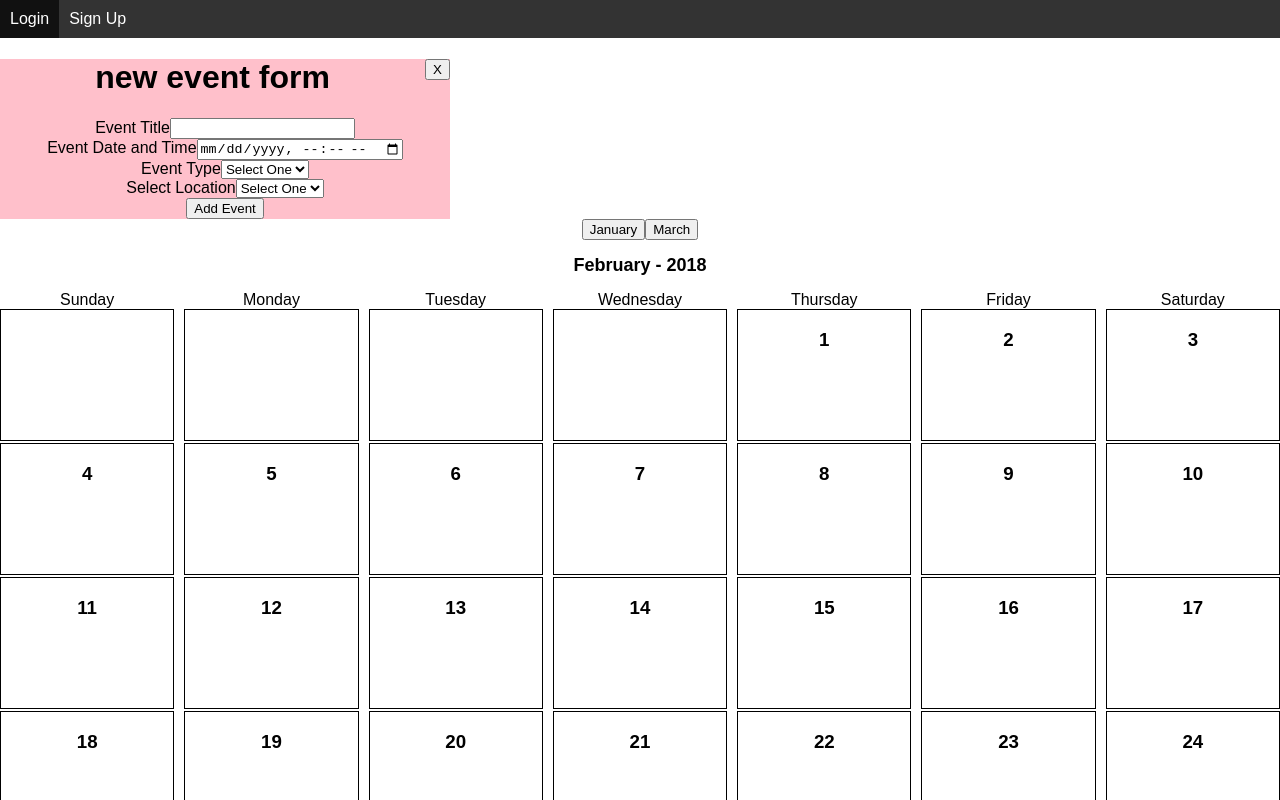
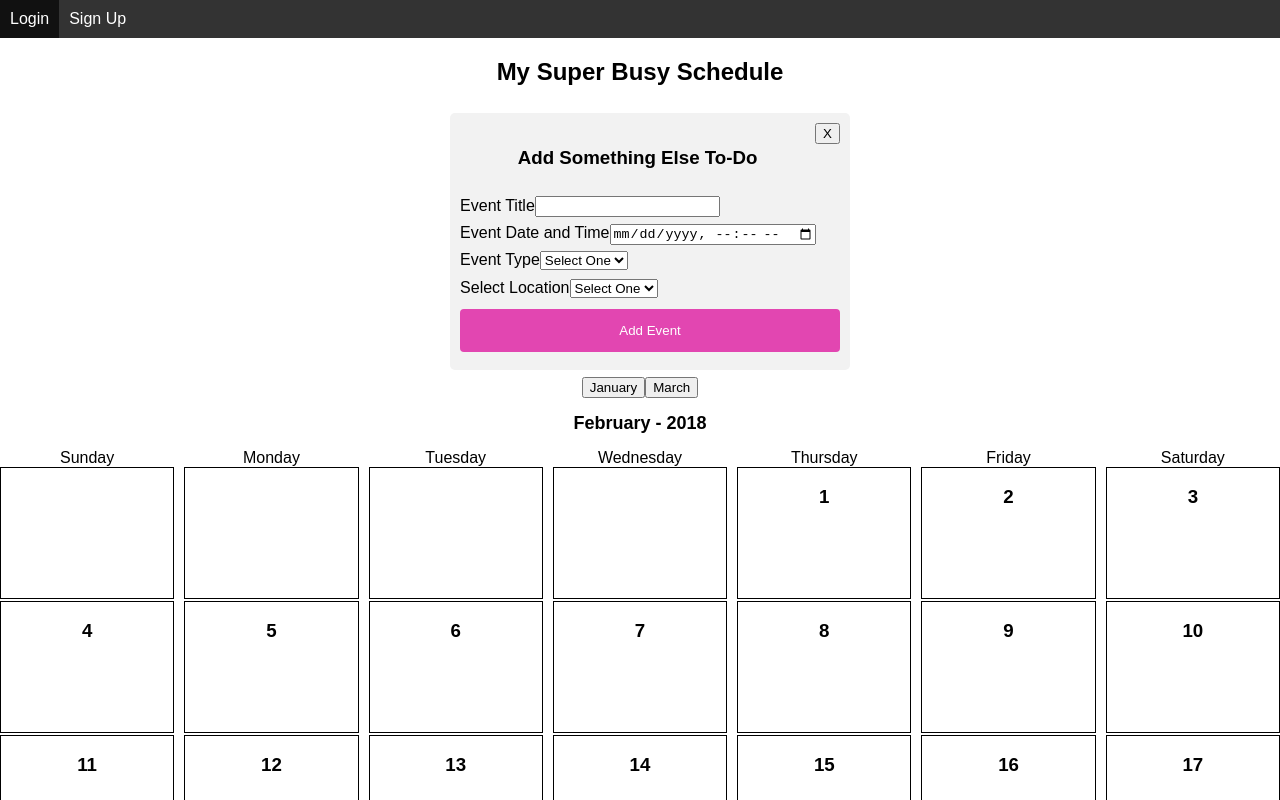
Before and after one commit to iamm28/imbusy-frontend, a React (Create React App) app: page /calendar in a window 1280 px wide. Both pictures are taken after a click on the button "Add New Event". Shown: the top 800 px of the page. Built offline with nearby package versions, Linux system fonts and the light colour scheme.

Commit message:
clean up event edits and forms

```diff
--- a/src/App.css
+++ b/src/App.css
@@ -97,23 +97,80 @@ nav li:hover {
   background-color: #111;
 }
 
+ .form-div-with-titles {
+  text-align: left;
+  line-height: 1.7;
+  background-color: grey;
+  width: 100%;
+  grid-column-start: 2;
+  border-radius: 5px;
+  background-color: #f2f2f2;
+  padding: 10px;
+}
+
 form {
+
+}
+
+
+.form-holder {
+  display: grid;
+  grid-template-columns: 35% auto 35%;
+  margin: 7px;
+  /* background-color: blue; */
+}
+
+form input[type=text], form select, {
+    width: 100%;
+    padding: 10px 20px;
+    margin: 5px 0;
+    display: inline-block;
+    border: 1px solid #ccc;
+    border-radius: 4px;
+    box-sizing: border-box;
+}
+
+form input[type=submit] {
+    width: 100%;
+    background-color: #e246b1;
+    color: white;
+    padding: 14px 20px;
+    margin: 8px 0;
+    border: none;
+    border-radius: 4px;
+    cursor: pointer;
+}
+
+form input[type=submit]:hover {
+    background-color: #4646e2;
+}
+
+button:hover {
+  background-color: #4646e2;
+  color: white;
+}
+
+h3, h1, h2 {
   text-align: center;
 }
-
 .close {
   float: right;
 }
 
-.form-container {
-  background-color: pink;
-  width: 450px;
+
+
+#top-of-page {
+  /* background-color: yellow; */
+  display: grid;
+  grid-template-columns: 35% auto 35%;
+  justify-items: center;
 }
 
-#top-of-page {
+#top-of-page h2 {
+  grid-column: 2;
 }
-
 
 #new-event-button {
   width: 100px;
+  grid-column: 2;
 }
--- a/src/App.js
+++ b/src/App.js
@@ -25,10 +25,17 @@ class App extends Component {
         event_type: '',
         location_id: ''
     },
+    editEvent: {
+        id: '',
+        title: '',
+        date_time: '',
+        event_type: '',
+        location_id: ''
+    },
     showNewEventForm: false,
     eventInDetail: undefined,
     canEditForm: false,
-    month: new Date().getMonth()+1
+    month: new Date().getMonth()+1,
   }
 
   setLoggedInUser = (user) => {
@@ -118,8 +125,18 @@ getLocations = () => {
   })
   }
 
+  onEditInputChange = (e) => {
+    this.setState({
+      editEvent: {
+        ...this.state.editEvent,
+        [e.target.name]: e.target.value
+    }
+  })
+  }
+
 
 handleNewEventSubmit = (event) => {
+  console.log(this.state.newEvent)
   event.preventDefault()
   adapter.eventHandlers.addEvent(this.state.newEvent)
   .then(resp => {
@@ -145,6 +162,17 @@ clearNewEvent = () => {
   })
 }
 
+clearEditEvent = () => {
+  this.setState({
+    editEvent: {
+      title: '',
+      date_time: '',
+      event_type: '',
+      location_id: ''
+    }
+  })
+}
+
 handleNewEventButtonClick = () => {
   this.setState({
     showNewEventForm: !this.state.showNewEventForm
@@ -158,10 +186,10 @@ handleEventDetailsClick = (event) => {
 }
 
 showEventEdit = (event) => {
-  console.log(event)
   this.setState({
     canEditForm: !this.state.canEditForm,
-    newEvent: {
+    editEvent: {
+      id: event.id,
       title: event.title,
       date_time: event.date_time,
       event_type: event.event_type,
@@ -178,15 +206,19 @@ hideEventDetail = () => {
 }
 
 hideEventEdit = () => {
-  this.clearNewEvent()
+  this.clearEditEvent()
   this.setState({
     eventInDetail: undefined,
     canEditForm: !this.state.canEditForm
   })
 }
 
-handleEventEdit = (event) => {
-  adapter.eventHandlers.editEvent(event.id, this.state.newEvent).then(resp=> this.updateEventInList(resp))
+handleEventEdit = (e) => {
+  e.preventDefault()
+
+  adapter.eventHandlers.editEvent(this.state.editEvent)
+  .then(res=> this.continueEventEdit(res))
+
 }
 
 handleEventDelete = (event) => {
@@ -198,23 +230,18 @@ handleEventDelete = (event) => {
   })
 }
 
-updateEventInList = (resp) => {
- this.removeEventFromList(resp)
- debugger
- this.displayMonth(resp.date_time)
- this.setState({
-     events: [...this.state.events, resp],
-     eventInDetail: undefined
-   })
- }
-
-displayMonth = (datetime) => {
-  let month = new Date(datetime).getMonth()+1
-  debugger
-  this.setState({
+continueEventEdit = (res) => {
+  console.log(`${res} resp` )
+this.removeEventFromList(res)
+let month = new Date(res.date_time).getMonth()+1
+this.setState({
+    events: [...this.state.events, res],
+    eventInDetail: undefined,
     month: month
   })
+this.clearEditEvent()
 }
+
 
 removeEventFromList = (event) => {
   let newEvents = this.state.events.filter(
@@ -263,14 +290,18 @@ removeInvites = (event) => {
               handleNewEventSubmit={this.handleNewEventSubmit}
               handleNewEventButtonClick={this.handleNewEventButtonClick}
               showNewEventForm={this.state.showNewEventForm}
+
               hideEventEdit={this.hideEventEdit}
               hideEventDetail={this.hideEventDetail}
               handleEventDetailsClick={this.handleEventDetailsClick}
               eventInDetail={this.state.eventInDetail}
+              editEvent={this.state.editEvent}
               handleEventEdit={this.handleEventEdit}
               showEventEdit={this.showEventEdit}
               canEditForm={this.state.canEditForm}
               handleEventDelete={this.handleEventDelete}
+              onEditInputChange={this.onEditInputChange}
+
               displayMonth={this.state.month}
             />
           } } />
@@ -289,3 +320,30 @@ removeInvites = (event) => {
 export default withRouter(App);
 
 // .then(res => adapter.eventHandlers.addInvite(res.id, this.state.currentUser.id))
+//
+// .then(resp=> this.addEditedEvent(resp))
+// .then(res=> this.continueEventEdit(this.state.editedEvent))
+
+
+// showEventEdit = (event) => {
+//   console.log(this.state.editEvent)
+//   let editDT= new Date(event.date_time)
+//   let editDay= editDT.getDate() > 10 ? editDT.getDate() : `0${editDT.getDate()}`
+//   let editMonth = editDT.getMonth()+1 > 10 ? editDT.getMonth()+1 : `0${editDT.getMonth()+1}`
+//   let editYear = editDT.getFullYear()
+//   let editHours= editDT.getHours()
+//   let editMinutes= editDT.getMinutes()
+//   this.setState({
+//     canEditForm: !this.state.canEditForm,
+//     editEvent: {
+//       id: event.id,
+//       title: event.title,
+//       date_time: `${editYear}-${editMonth}-${editDay}T${editHours}:${editMinutes}:00`,
+//       event_type: event.event_type,
+//       location_id: event.location_id
+//     }
+//   })
+// }
+
+
+  // month: new Date().getMonth()+1,
--- a/src/CalendarContainer.js
+++ b/src/CalendarContainer.js
@@ -5,11 +5,11 @@ import NewEvent from './NewEvent'
 import EventPopup from './EventPopup'
 
 const monthNames = ["January", "February", "March", "April", "May", "June", "July", "August", "September", "October", "November", "December"]
-const dayNames = ["Sunday", "Monday", "Tuesday", "Wednesday", "Thursday", "Friday", "Saturday"]
+// const dayNames = ["Sunday", "Monday", "Tuesday", "Wednesday", "Thursday", "Friday", "Saturday"]
 
 let today = new Date();
-let dd = today.getDate();
-let mm = today.getMonth()+1;
+// let dd = today.getDate();
+// let mm = today.getMonth()+1;
 let yyyy = today.getFullYear();
 
 export default class CalendarContainer extends React.Component {
@@ -124,7 +124,10 @@ export default class CalendarContainer extends React.Component {
     return(
       <div>
         <div id="top-of-page">
+        <h2>My Super Busy Schedule</h2>
         <button id="new-event-button" style={this.props.showNewEventForm ? {display: 'none'} : {display:'block'} } onClick={this.props.handleNewEventButtonClick}>Add New Event</button>
+
+        </div>
         <div style={this.props.showNewEventForm ? {display: 'block'} : {display:'none'} }>
            <NewEvent locations={this.props.locations}
            onInputChange={this.props.onInputChange}
@@ -141,14 +144,14 @@ export default class CalendarContainer extends React.Component {
            handleEventEdit={this.props.handleEventEdit}
            handleEventDelete={this.props.handleEventDelete}
            canEditForm={this.props.canEditForm}
-           onInputChange={this.props.onInputChange}
-           editEvent={this.props.newEvent}
+           onEditInputChange={this.props.onEditInputChange}
+           editEvent={this.props.editEvent}
            hideEventEdit={this.props.hideEventEdit}
            hideEventDetail={this.props.hideEventDetail}
            />
          </div>
        }
-       </div>
+
         <span>
           <button onClick={this.prevMonth}>{monthNames[this.state.month-2]}</button>
           <button onClick={this.nextMonth}>{monthNames[this.state.month]}</button>
--- a/src/EventDetail.js
+++ b/src/EventDetail.js
@@ -9,10 +9,12 @@ const EventDetail = ({event,location}) => {
   }
 
   return(
-    <div>
-      <p>{event.title}</p>
-      <p>{getDate(event)}</p>
+    <div >
+      <p>Title: {event.title} <br/>
+      Time: {getDate(event)}  <br/>
+      Location: <br/>
       <LocationDetail location={location} />
+      </p>
     </div>
   )
 }
--- a/src/EventItem.js
+++ b/src/EventItem.js
@@ -5,7 +5,7 @@ const EventItem = ({event, handleEventDetailsClick}) => {
 
   return (
     <div onClick={() => handleEventDetailsClick(event)} className={`event event-start event-end ${event.event_type}`}>
-      <p> Event Title: {event.title} </p>
+      <p> {event.title} </p>
     </div>
   )
 }
--- a/src/NewEvent.js
+++ b/src/NewEvent.js
@@ -6,10 +6,13 @@ class NewEvent extends React.Component {
 
 render (){
   return (
-    <div className="form-container">
-     <button className="close" onClick={this.props.handleNewEventButtonClick}>X</button>
-      <h1> new event form</h1>
+    <div className="form-holder">
+    <div className="form-div-with-titles">
+    <button className="close" onClick={this.props.handleNewEventButtonClick}>X</button>
+    <h3> Add Something Else To-Do</h3>
+
       <form onSubmit={this.props.handleNewEventSubmit}>
+
         <label>Event Title</label>
         <input
           type="text"
@@ -38,6 +41,7 @@ render (){
          /> <br/>
         <input type="submit" value="Add Event"/>
       </form>
+      </div>
     </div>
   )
 }
--- a/src/adapter.js
+++ b/src/adapter.js
@@ -25,11 +25,11 @@ const getInvites = () => {
   }).then(res => res.json())
 }
 
-const addEvent = (newEvent) => {
+const addEvent = (eventItem) => {
   return fetch(`${API_ROOT}/events`, {
     method: 'POST',
     headers: headers,
-    body: JSON.stringify({event: newEvent})
+    body: JSON.stringify({event: {id: eventItem.id, title: eventItem.title, date_time: `${eventItem.date_time}-400`, event_type: eventItem.event_type, location_id: eventItem.location_id}})
   }).then(res => res.json())
 }
 
@@ -76,12 +76,11 @@ const deleteEvent = (event) => {
   })
 }
 
-const editEvent = (id, eventItem) =>{
-  console.log(id)
-  return fetch(`${API_ROOT}/events/${id}`, {
+const editEvent = (eventItem) =>{
+  return fetch(`${API_ROOT}/events/${eventItem.id}`, {
     method: 'PATCH',
     headers: headers,
-    body: JSON.stringify({event: {id: id, title: eventItem.title, date_time: eventItem.date_time, event_type: eventItem.event_type, location_id: eventItem.location_id}})
+    body: JSON.stringify({event: {id: eventItem.id, title: eventItem.title, date_time: `${eventItem.date_time}-400`, event_type: eventItem.event_type, location_id: eventItem.location_id}})
   }).then(res => res.json())
 }
 
@@ -101,3 +100,11 @@ export default {
     signup
   }
 }
+//
+// const addEvent = (newEvent) => {
+//   return fetch(`${API_ROOT}/events`, {
+//     method: 'POST',
+//     headers: headers,
+//     body: JSON.stringify({event: newEvent})
+//   }).then(res => res.json())
+// }
--- a/src/nav/Signup.js
+++ b/src/nav/Signup.js
@@ -1,5 +1,7 @@
 import React from 'react';
 import adapter from '../adapter';
+
+let welcomeNewMessage = "Welcome to I'm Busy"
 
 class Signup extends React.Component {
   state = {
@@ -29,7 +31,9 @@ class Signup extends React.Component {
 
 render(){
   return (
-    <div>
+    <div className="form-holder">
+    <div className="form-div-with-titles">
+    <h1>{welcomeNewMessage}</h1>
     <h2>Join Here!</h2>
     <form onSubmit={this.handleSignup}>
       <label>Full Name</label>
@@ -47,6 +51,7 @@ render(){
       <input type="submit" value="Sign Up" />
     </form>
     </div>
+    </div>
   )
 }
 }
```
Also changed, not shown: src/EditEvent.js (+10 -8 lines), src/EventPopup.js (+6 -4 lines), src/nav/Login.js (+8 -1 lines).
